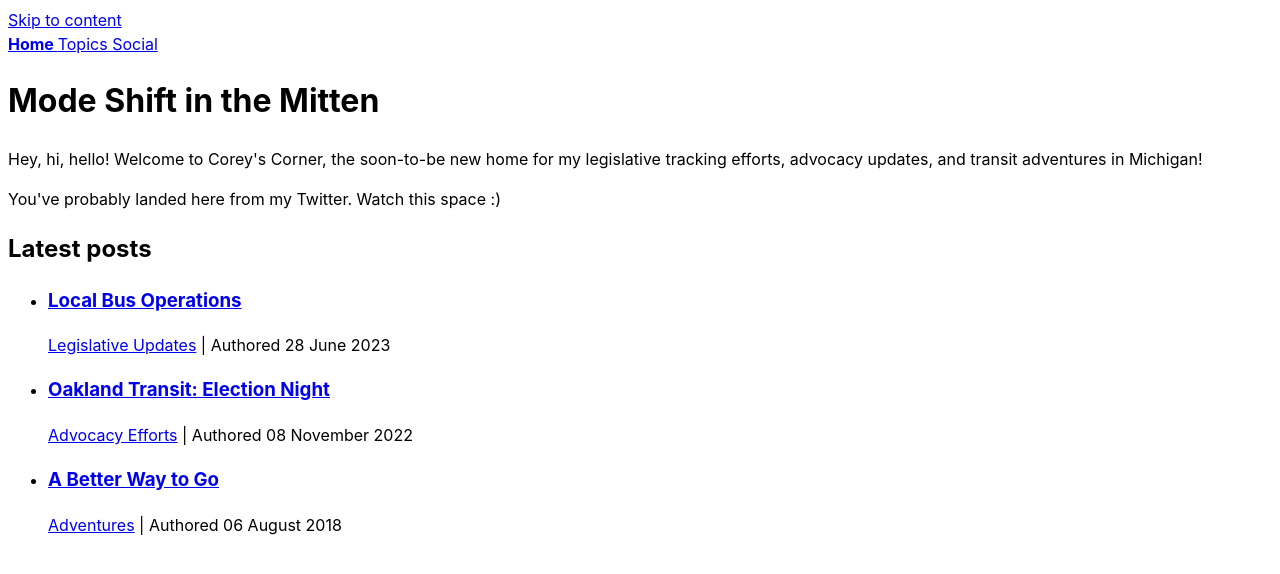
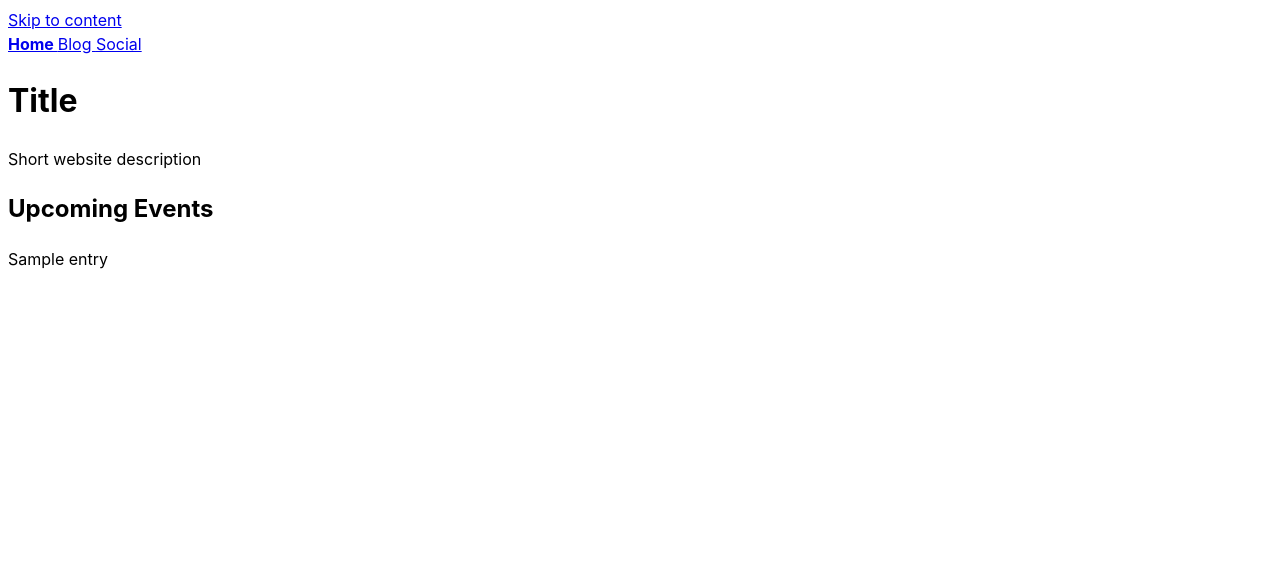
Before and after one commit to CR96/blog, a Jekyll site: the page built from index.html, in a window 1280 px wide. Shown: the top 574 px of the page. Built offline with Jekyll 4.4.1, drawn with Linux system fonts in a browser that asks for light colours.

Commit message:
Present "Topics" tab as blog root
Front page will show upcoming events rather than recent posts

```diff
--- a/_data/navigation.yml
+++ b/_data/navigation.yml
@@ -1,6 +1,6 @@
 - name: Home
   link: /
-- name: Topics
+- name: Blog
   link: /topics.html
 - name: Social
   link: /social.html
--- a/index.html
+++ b/index.html
@@ -2,20 +2,9 @@
 title: Home
 ---
 
-<h1>Mode Shift in the Mitten</h1>
+<h1>Title</h1>
 
-<p>Hey, hi, hello! Welcome to Corey's Corner, the soon-to-be new home for my legislative tracking efforts, advocacy updates, and transit adventures in Michigan!</p>
+<p>Short website description</p>
 
-</p>You've probably landed here from my Twitter. Watch this space :&#41;</p>
-
-<h2>Latest posts</h2>
-
-<ul>
-  {% for post in site.posts %}
-    <li>
-      <h3><a href="{{ post.url }}">{{ post.title }}</a></h3>
-      {% assign topic = site.topics | where: 'short_name', post.topic | first %}
-      <p><a href="{{ topic.url }}">{{ topic.name }}</a> | Authored {{ post.date | date_to_long_string }} </p>
-    </li>
-  {% endfor %}
-</ul>
+<h2>Upcoming Events</h2>
+<p>Sample entry</p>
```
Also changed, not shown: topics.html (+16 -3 lines).
